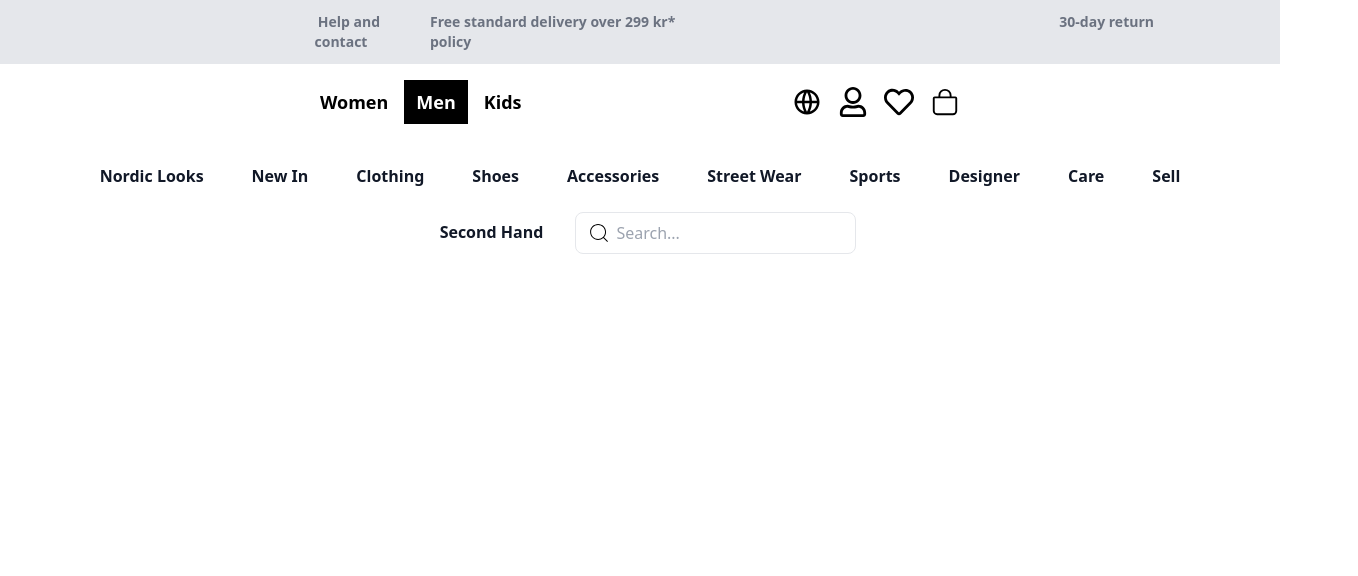
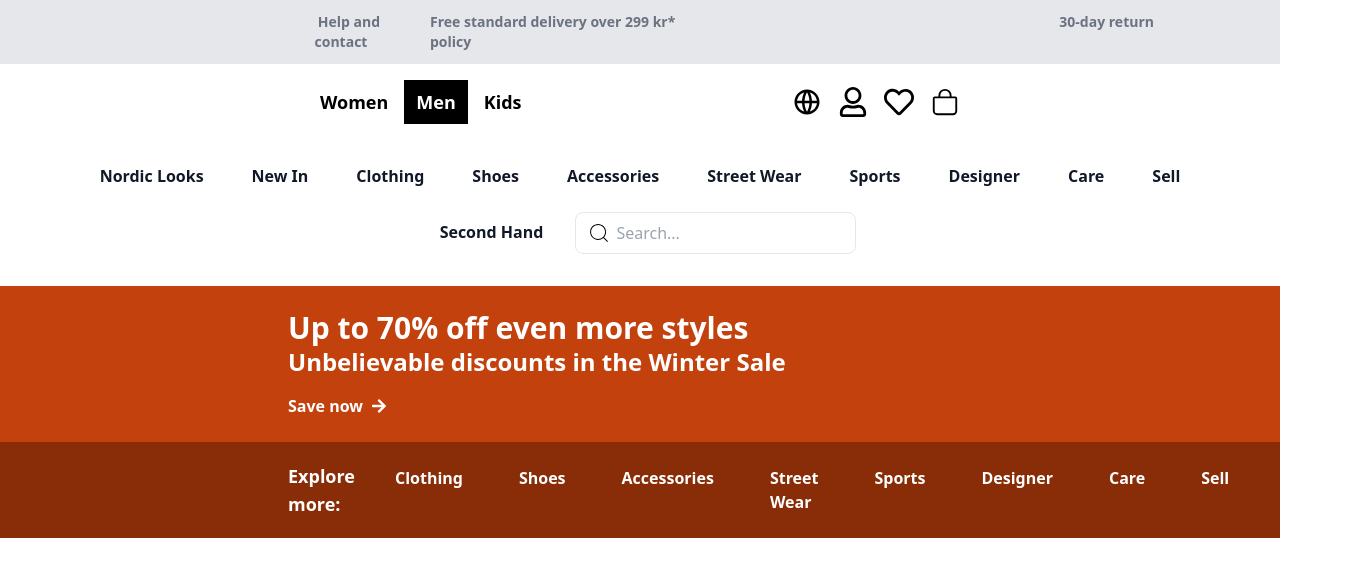
Before and after one commit to Torabarnob203311003/Zalando-clone, a React (Create React App) app: page / in a window 1280 px wide. Shown: the top 576 px of the page, 1358 px wide, since content can reach past the window. Built offline with nearby package versions, Linux system fonts and the light colour scheme.

Commit message:
1st banner section done

```diff
--- a/src/App.jsx
+++ b/src/App.jsx
@@ -1,3 +1,4 @@
+import Banner from './components/banner';
 import Dropmenu from './components/dropmenu';
 import Header from './components/header';
 import Navbar from './components/navbar';
@@ -10,6 +11,7 @@ function App() {
       <Header/>
        <Navbar/>
       <Dropmenu/>
+      <Banner/>
 
       </div>
   );
--- a/src/components/banner.jsx
+++ b/src/components/banner.jsx
@@ -1,9 +1,53 @@
- import React from 'react'
+import React from "react";
+import { FaArrowRight } from "react-icons/fa";
 
- function Banner() {
-   return (
-     <div>Banner</div>
-   )
- }
+function Banner() {
+    const navMenu = [
 
- export default Banner
+        { name: "Clothing" },
+        { name: "Shoes" },
+        { name: "Accessories" },
+        { name: "Street Wear" },
+        { name: "Sports" },
+        { name: "Designer" },
+        { name: "Care" },
+        { name: "Sell" },
+        { name: "Second Hand" },
+    ];
+
+    return (
+        <div className="bg-orange-700 text-white  text-start">
+            {/* Banner Content */}
+           <div className=" pl-72 pt-6">
+
+                <h1 className="text-3xl font-extrabold">Up to 70% off even more styles</h1>
+                <p className="text-2xl font-semibold">Unbelievable discounts in the Winter Sale</p>
+                <button className="mt-4 flex items-center font-bold gap-2 text-white">
+                    Save now <FaArrowRight />
+                </button>
+
+           </div>
+            {/* Horizontal Navigation Menu */}
+
+            <div className=" bg-black bg-opacity-30 h-full  w-full ">
+
+
+                <div className="mt-6 pl-72 flex gap-6  p-4">
+                    <span className="text-lg font-semibold mt-1 text-white">Explore more:</span>
+                    {navMenu.map((item, index) => (
+                        <a
+                            key={index}
+                            href="#"
+                            className="px-4 py-2 font-semibold text-white hover:underline rounded-lg"
+                        >
+                            {item.name}
+                        </a>
+                    ))}
+                </div>
+     </div>
+
+        </div>
+    );
+}
+
+export default Banner;
```
